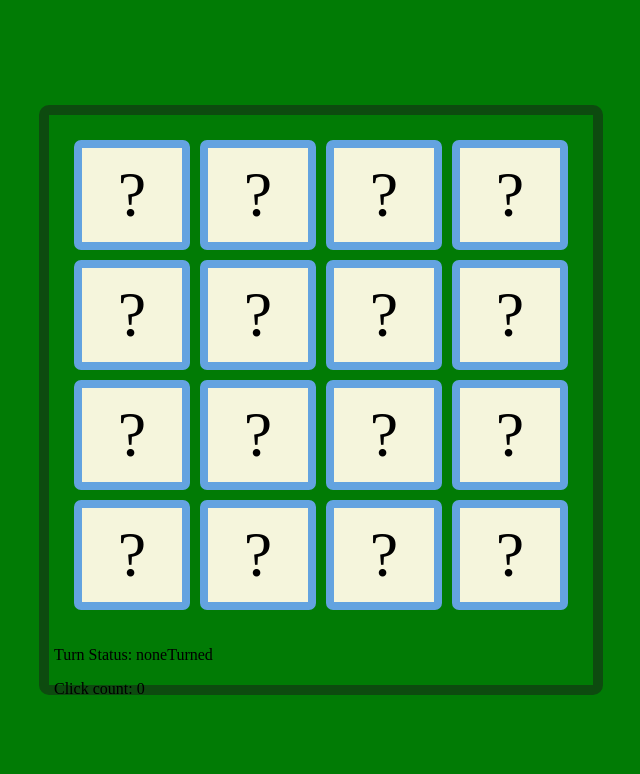
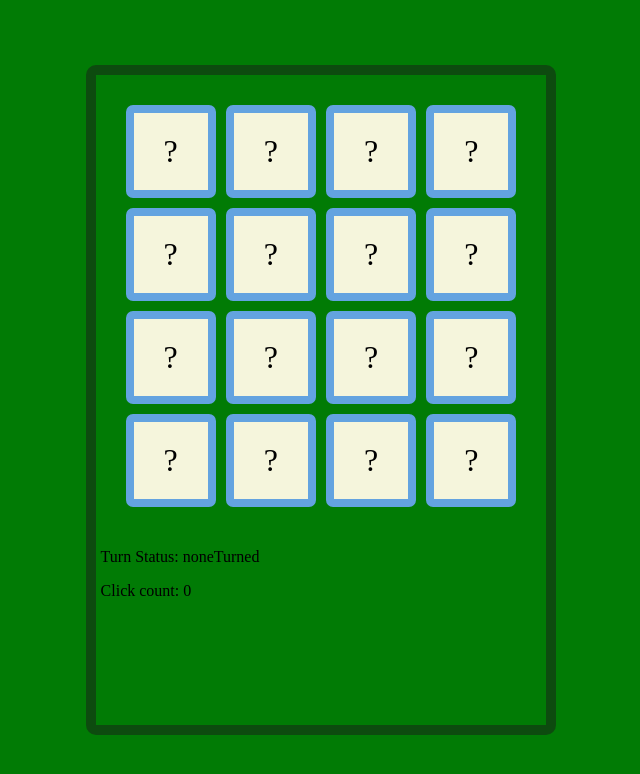
Before and after one commit to AR-47/matching-pairs-react, a React (Vite) app: page / in a window 1280 px wide. Shown: the top 774 px of the page, without its empty margins (319-959 px from the left). Built offline with nearby package versions, Linux system fonts and the light colour scheme.

Commit message:
edited styles

```diff
--- a/src/components/CardView.css
+++ b/src/components/CardView.css
@@ -1,11 +1,11 @@
 .card {
-    font-size: 4rem;
+    font-size: 2rem;
+    text-align: center;
     background-color: beige;
     border: 8px solid rgb(99, 163, 224);
     border-radius: 7px;
-    padding: 10px;
-    min-width: 80px;
     opacity: 1;
+    padding: 20px 30px;
     transition: opacity 0.5s ease-in-out;
 }
 
--- a/src/components/TableView.css
+++ b/src/components/TableView.css
@@ -12,13 +12,12 @@ body {
     gap: 10px;
     grid-template-columns: 1fr 1fr 1fr 1fr;
     grid-template-rows: 1fr 1fr 1fr;
-
-    padding: 20px;
+    padding: 25px;
 }
 
 .game-table {
     border: 10px solid #0d4b0f;
     border-radius: 10px;
     padding: 5px;
-    height: 70vh;
+    height: 80vh;
 }
```
